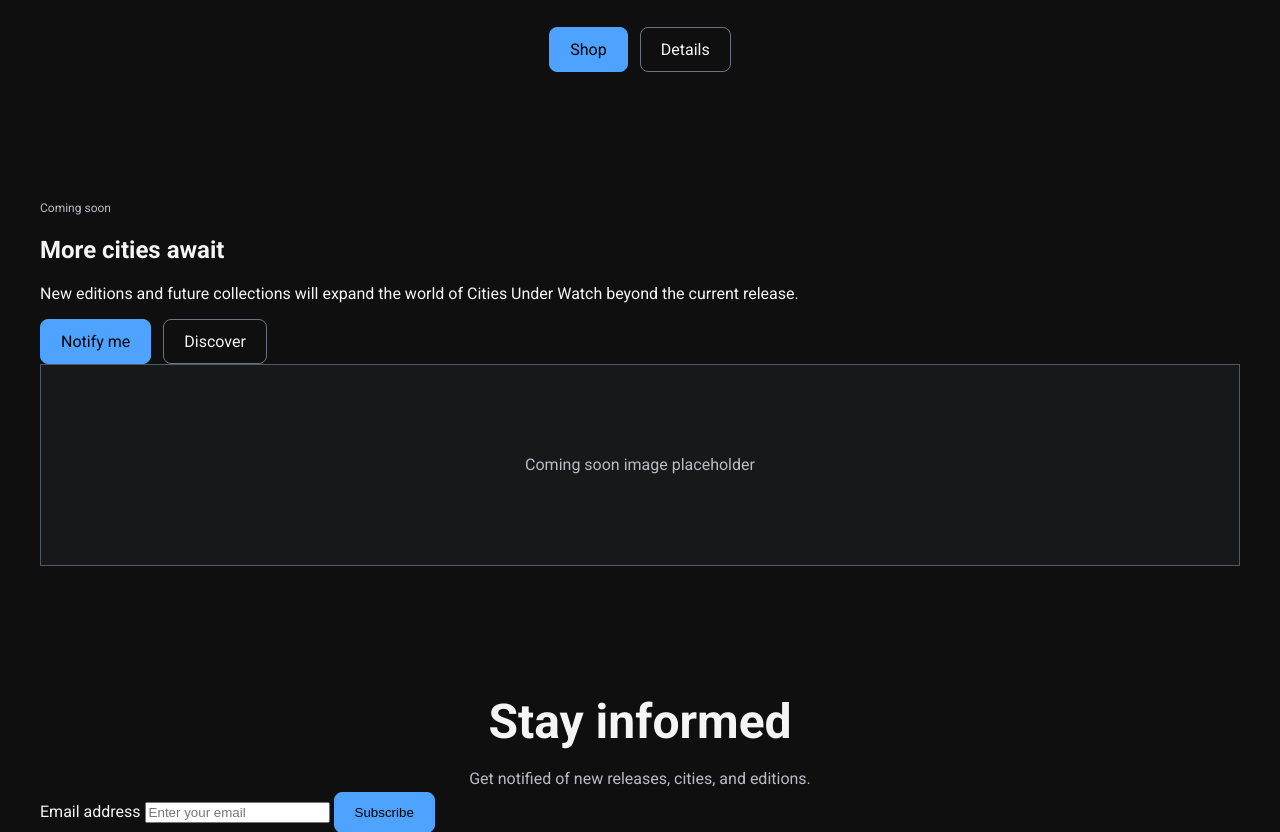
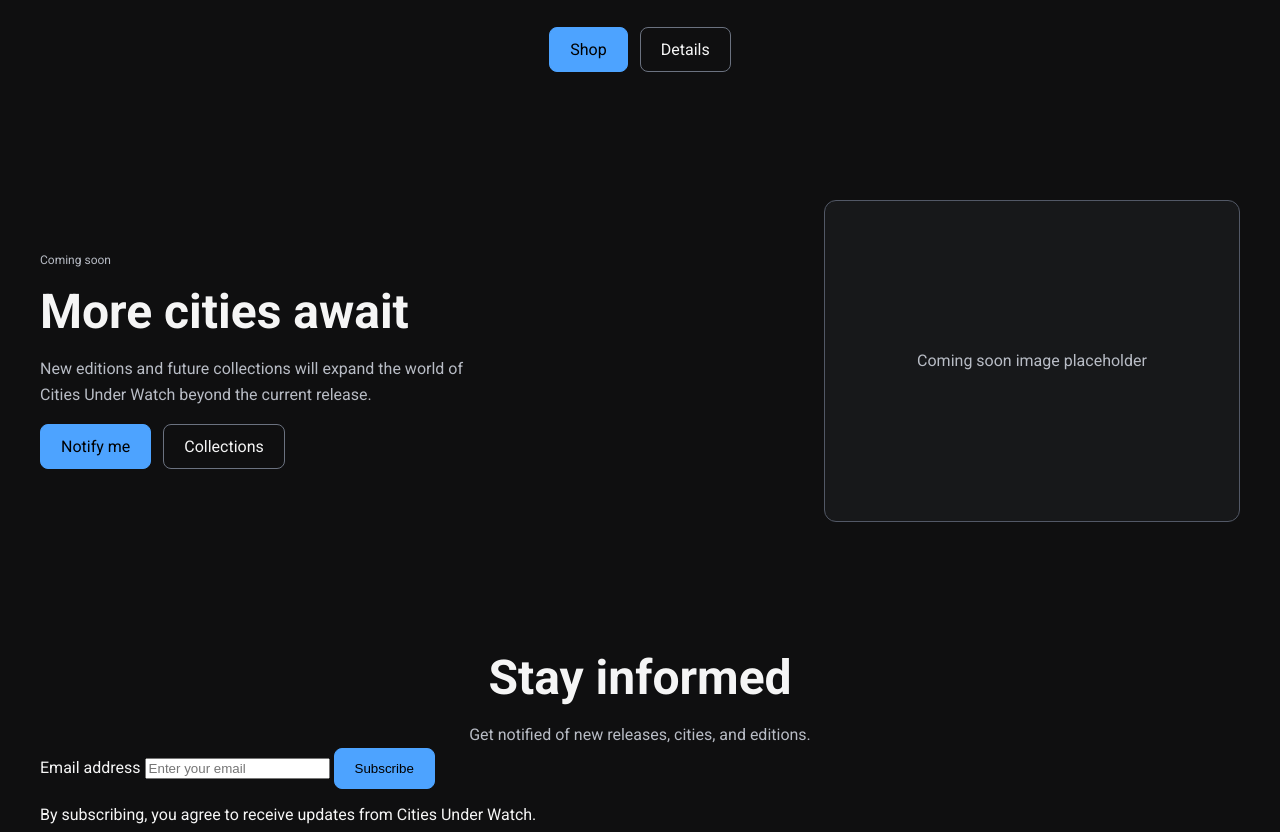
Before and after one commit to creatvie-introvert/cities-under-watch, a Django app: page / in a window 1280 px wide. Shown: the part 4570-5402 px from the top of the page. Run offline with Django 5.2, Linux system fonts and the light colour scheme; some libraries are stand-ins or nearby versions.

Commit message:
style: update and implement the coming soon section

```diff
--- a/core/templates/core/index.html
+++ b/core/templates/core/index.html
@@ -237,22 +237,14 @@
         <div class="container">
             <div class="coming-soon-content">
                 <div class="coming-soon-text">
-                    <p class="eyebrow">
-                        Coming soon
-                    </p>
-                    <h2>
-                        More cities await
-                    </h2>
+                    <p class="eyebrow">Coming soon</p>
+                    <h2>More cities await</h2>
                     <p>
                         New editions and future collections will expand the world of Cities Under Watch beyond the current release.
                     </p>
                     <div class="section-actions">
-                        <a href="#" class="btn btn-primary">
-                            Notify me
-                        </a>
-                        <a href="#" class="btn btn-secondary">
-                            Discover
-                        </a>
+                        <a href="#" class="btn btn-primary">Notify me</a>
+                        <a href="#" class="btn btn-secondary">Collections</a>
                     </div>
                 </div>
 
--- a/static/css/base.css
+++ b/static/css/base.css
@@ -744,6 +744,48 @@ body {
     justify-content: center;
 }
 
+.coming-soon-section .container {
+    padding: 0 var(--space-4);
+}
+
+.coming-soon-content {
+    display: flex;
+    flex-direction: column;
+    gap: var(--space-8);
+}
+
+.coming-soon-text {
+    display: flex;
+    flex-direction: column;
+    align-items: flex-start;
+    gap: var(--space-4);
+    text-align: left;
+}
+
+.coming-soon-text h2 {
+    margin: 0;
+    font-size: 2.5rem;
+    line-height: 3rem;
+    font-weight: 700;
+}
+
+.coming-soon-text > p:last-of-type {
+    margin: 0;
+    color: var(--color-text-secondary);
+    font-size: 1rem;
+    line-height: 1.625rem;
+    max-width: 22rem;
+}
+
+.coming-soon-section .section-actions {
+    justify-content: flex-start;
+}
+
+.coming-soon-image .image-placeholder {
+    min-height: 14rem;
+    border-radius: 0.75rem;
+}
+
 .hero-actions,
 .section-actions {
     display: flex;
@@ -930,6 +972,18 @@ body {
 
     .feature-card .image-placeholder {
         min-height: 10rem;
+    }
+
+    .coming-soon-section .container {
+        padding: 0 var(--space-6);
+    }
+
+    .coming-soon-content {
+        gap: var(--space-10);
+    }
+
+    .coming-soon-image .image-placeholder {
+        min-height: 18rem;
     }
 }
 
@@ -1196,4 +1250,38 @@ body {
         grid-template-columns: repeat(3, minmax(0, 1fr));
         gap: var(--space-8);
     }
+
+    .coming-soon-section .container {
+        padding: 0;
+    }
+
+    .coming-soon-content {
+        display: grid;
+        grid-template-columns: minmax(0, 1fr) minmax(0, 26rem);
+        align-items: center;
+        gap: var(--space-12);
+    }
+
+    .coming-soon-text {
+        max-width: 30rem;
+    }
+
+    .coming-soon-text h2 {
+        font-size: 3rem;
+        line-height: 3.5rem;
+    }
+
+    .coming-soon-text > p:last-of-type {
+        max-width: 28rem;
+    }
+
+    .coming-soon-image {
+        justify-self: end;
+        width: 100%;
+        max-width: 26rem;
+    }
+
+    .coming-soon-image .image-placeholder {
+        min-height: 20rem;
+    }
 }
```
